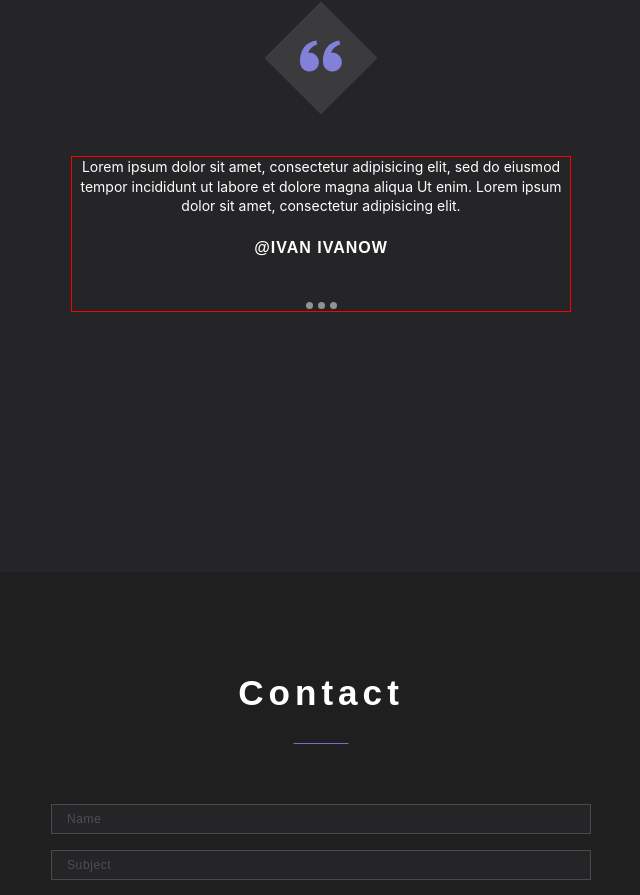
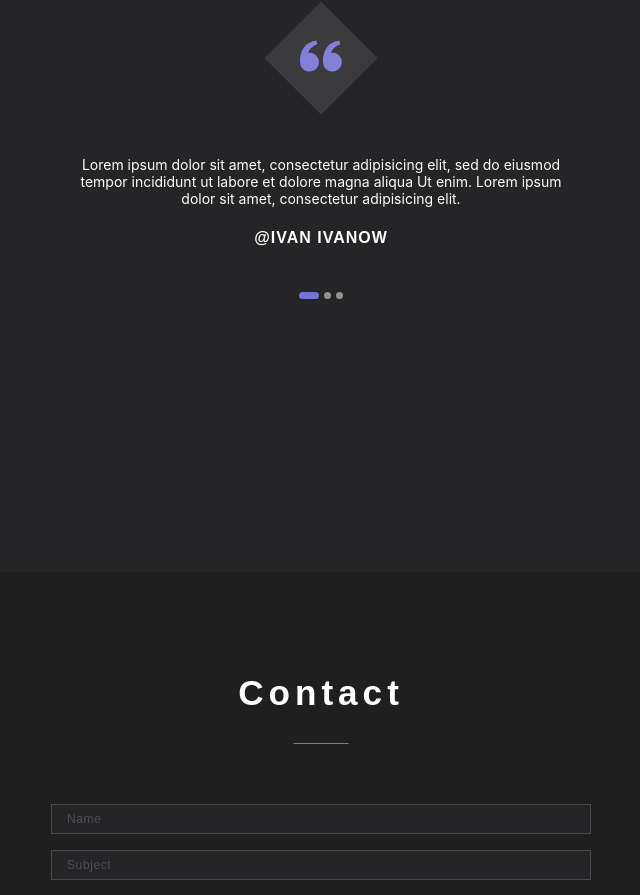
Before and after one commit to alleksandr93/Portfolio, a React (Vite) app: page / in a window 1280 px wide. Shown: the part 2833-3728 px from the top of the page, without its empty margins (319-959 px from the left). Built offline with nearby package versions, Linux system fonts and the light colour scheme.

Commit message:
carousel

```diff
--- a/package.json
+++ b/package.json
@@ -8,12 +8,13 @@
     "build": "tsc -b && vite build --base=./",
     "lint": "eslint .",
     "preview": "vite preview",
-    "predeploy" : "pnpm run build",
+    "predeploy": "pnpm run build",
     "deploy": "gh-pages -d dist"
   },
   "dependencies": {
     "gh-pages": "^6.3.0",
     "react": "^18.3.1",
+    "react-alice-carousel": "^2.9.1",
     "react-dom": "^18.3.1",
     "styled-components": "^6.1.13"
   },
--- a/src/components/slider/Slider.tsx
+++ b/src/components/slider/Slider.tsx
@@ -1,20 +1,35 @@
-import {FlexWrapper} from '../FlexWrapper.ts';
 import {S} from './Slider_Styles.ts'
+import '../../styles/slider.css'
 
-export const Slider = () => {
+import AliceCarousel from 'react-alice-carousel';
+import 'react-alice-carousel/lib/alice-carousel.css';
+import {useState} from 'react';
+
+type SlidePropsType = {
+    text:string
+    userName:string
+}
+const Slide = ({userName,text}:SlidePropsType) => {
+const [cursor,setCursor] = useState<boolean>(false);
     return (
-        <S.Slider>
-            <FlexWrapper>
-            <S.Slide>
-                <S.Text>Lorem ipsum dolor sit amet, consectetur adipisicing elit, sed do eiusmod tempor incididunt ut labore et dolore magna aliqua Ut enim. Lorem ipsum dolor sit amet, consectetur adipisicing elit.</S.Text>
-                <S.Name>@ivan ivanow</S.Name>
-            </S.Slide>
-            </FlexWrapper>
-            <S.Pagination>
-                <span></span>
-                <span className={'active'}></span>
-                <span></span>
-            </S.Pagination>
-        </S.Slider>
-    );
-};
+        <S.Slide style={cursor?{cursor:'grabbing'}:{}} onMouseDown={()=>{setCursor(!cursor)} }>
+            <S.Text>{text}</S.Text>
+            <S.Name>@{userName}</S.Name>
+        </S.Slide>
+    )
+}
+const items = [
+    <Slide text={'Lorem ipsum dolor sit amet, consectetur adipisicing elit, sed do eiusmod tempor incididunt ut labore et dolore magna aliqua Ut enim. Lorem ipsum dolor sit amet, consectetur adipisicing elit.'} userName={'ivan ivanow'}/>,
+    <Slide text={'Lorem ipsum dolor sit amet, consectetur adipisicing elit, sed do eiusmod tempor incididunt ut labore et dolore magna aliqua Ut enim. Lorem ipsum dolor sit amet, consectetur adipisicing elit.'} userName={'kiril ivanow'}/>,
+    <Slide text={'Lorem ipsum dolor sit amet, consectetur adipisicing elit, sed do eiusmod tempor incididunt ut labore et dolore magna aliqua Ut enim. Lorem ipsum dolor sit amet, consectetur adipisicing elit.'} userName={'katiya ivanow'}/>,
+];
+
+export const Slider = () => (
+    <S.Slider>
+        <AliceCarousel
+            mouseTracking
+            items={items}
+            disableButtonsControls
+        />
+    </S.Slider>
+);
--- a/src/components/slider/Slider_Styles.ts
+++ b/src/components/slider/Slider_Styles.ts
@@ -2,11 +2,12 @@ import styled from 'styled-components';
 import {Theme} from '../../styles/Theme.ts';
 
 const Slider = styled.div`
-    border: 1px solid red;
     max-width: 500px;
+    width: 100%;
     display: flex;
     flex-direction: column;
     align-items: center;
+    cursor: grab;
 `
 const Slide = styled.div``
 const Text = styled.p``
@@ -27,11 +28,13 @@ const Pagination = styled.div`
         height: 7px;
         background-color: #FFFFFF80;
         border-radius: 20px;
-        & + span{
+
+
+        & + span {
             margin-left: 5px;
         }
 
-        &:active{
+        &.active {
             background-color: ${Theme.colors.accent};
             width: 20px;
         }
--- a/src/layout/sections/testimony/Testimony.tsx
+++ b/src/layout/sections/testimony/Testimony.tsx
@@ -1,10 +1,10 @@
 import styled from 'styled-components';
 import {SectionTitle} from '../../../components/SectionTitle.ts';
 import Icon from '../../../components/icon/Icon.tsx';
-import {Slider} from '../../../components/slider/Slider.tsx';
 import {S} from '../skills/Skills_Styles.ts';
 import {FlexWrapper} from '../../../components/FlexWrapper.ts';
 import {Container} from '../../../components/Container.ts';
+import {Slider} from '../../../components/slider/Slider.tsx';
 
 
 export const Testimony = () => {
--- /dev/null
+++ b/src/styles/slider.css
@@ -0,0 +1,23 @@
+.alice-carousel__dots{
+    margin: 0 !important;
+
+}
+
+.alice-carousel__dots-item:not(.__custom){
+    display: inline-block !important;
+    width: 7px !important;
+    height: 7px !important;
+
+    background-color: #FFFFFF80 !important;
+    border-radius: 20px !important;
+}
+.alice-carousel__dots-item:not(.__custom):not(:last-child){
+    margin-right: 5px !important;
+}
+.alice-carousel__dots-item:not(.__custom):hover{
+    background-color: #7572D5 !important ;
+}
+.alice-carousel__dots-item:not(.__custom).__active{
+    background-color: #7572D5 !important ;
+    width: 20px !important;
+}
```
Also changed, not shown: 1 other file (tests, documents, lock files or other folders).
